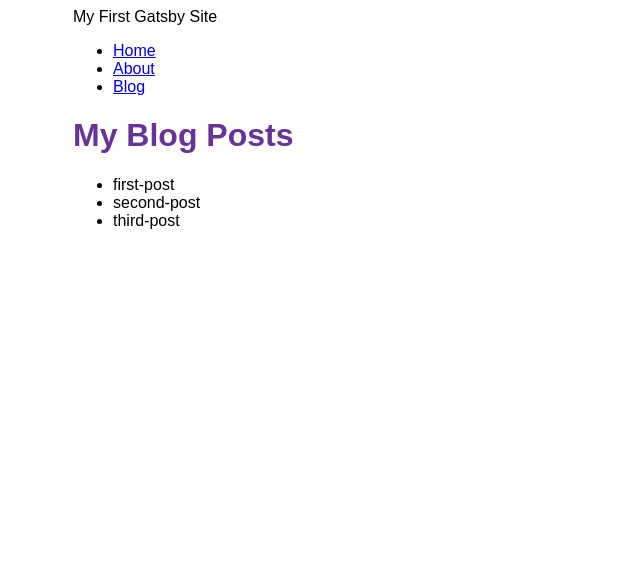
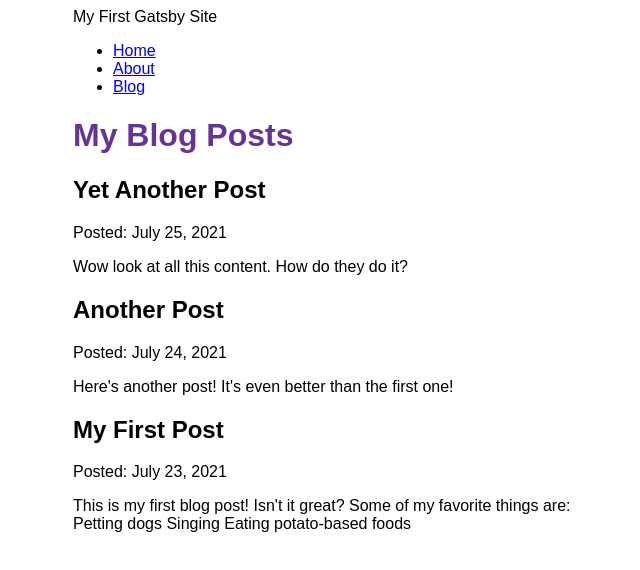
Before and after one commit to MatthewMlotek/first-gatsby-project, a Gatsby site: page /blog in a window 1280 px wide. Shown: the whole page, without its empty margins (317-957 px from the left). Built offline with nearby package versions, Linux system fonts and the light colour scheme; Gatsby itself is replaced by a stand-in of ours.

Commit message:
finished part 5 of tutorial

```diff
--- a/blog/first-post.mdx
+++ b/blog/first-post.mdx
@@ -0,0 +1,13 @@
+---
+title: "My First Post"
+date: "2021-07-23"
+slug: "my-first-post"
+---
+
+This is my first blog post! Isn't it *great*?
+
+Some of my **favorite** things are:
+
+* Petting dogs
+* Singing
+* Eating potato-based foods
--- a/blog/second-post.mdx
+++ b/blog/second-post.mdx
@@ -0,0 +1,7 @@
+---
+title: "Another Post"
+date: "2021-07-24"
+slug: "another-post"
+---
+
+Here's another post! It's even better than the first one!
--- a/blog/third-post.mdx
+++ b/blog/third-post.mdx
@@ -0,0 +1,7 @@
+---
+title: "Yet Another Post"
+date: "2021-07-25"
+slug: "yet-another-post"
+---
+
+Wow look at all this content. How do they do it?
--- a/gatsby-config.js
+++ b/gatsby-config.js
@@ -14,6 +14,7 @@ module.exports = {
         name: `blog`,
         path: `${__dirname}/blog`
       }
-    }
+    },
+    "gatsby-plugin-mdx",
   ],
 }
--- a/package.json
+++ b/package.json
@@ -15,8 +15,10 @@
     "clean": "gatsby clean"
   },
   "dependencies": {
+    "@mdx-js/react": "^2.3.0",
     "gatsby": "^5.7.0",
     "gatsby-plugin-image": "^3.7.0",
+    "gatsby-plugin-mdx": "^5.7.0",
     "gatsby-plugin-sharp": "^5.7.0",
     "gatsby-source-filesystem": "^5.7.0",
     "parcel": "^2.8.3",
--- a/src/pages/blog.js
+++ b/src/pages/blog.js
@@ -7,27 +7,34 @@ const BlogPage = ({data}) => {
 
     return(
         <Layout pageTitle="My Blog Posts">
-            <ul>
+
                 {
-                    data.allFile.nodes.map(node => (
-                        <li key={node.name}>
-                            {node.name}
-                        </li>
+                    data.allMdx.nodes.map(node => (
+                        <article key={node.id}>
+                            <h2>{node.frontmatter.title}</h2>
+                            <p>Posted: {node.frontmatter.date}</p>
+                            <p>{node.excerpt}</p>
+                        </article>
                     ))
                 }
-            </ul>
+
         </Layout>
     )
 }
 
 export const query = graphql`
-  query {
-    allFile {
+  query  {
+    allMdx(sort: {frontmatter: {date: DESC}}) {
       nodes {
-        name
-      }
+        frontmatter {
+          date(formatString: "MMMM D, YYYY")
+         title
+        }
+        id
+        excerpt
     }
   }
+}
 `
 
 export const Head = () => <Seo title="My Blog Posts"/>
```
Also changed, not shown: 1 other file.
